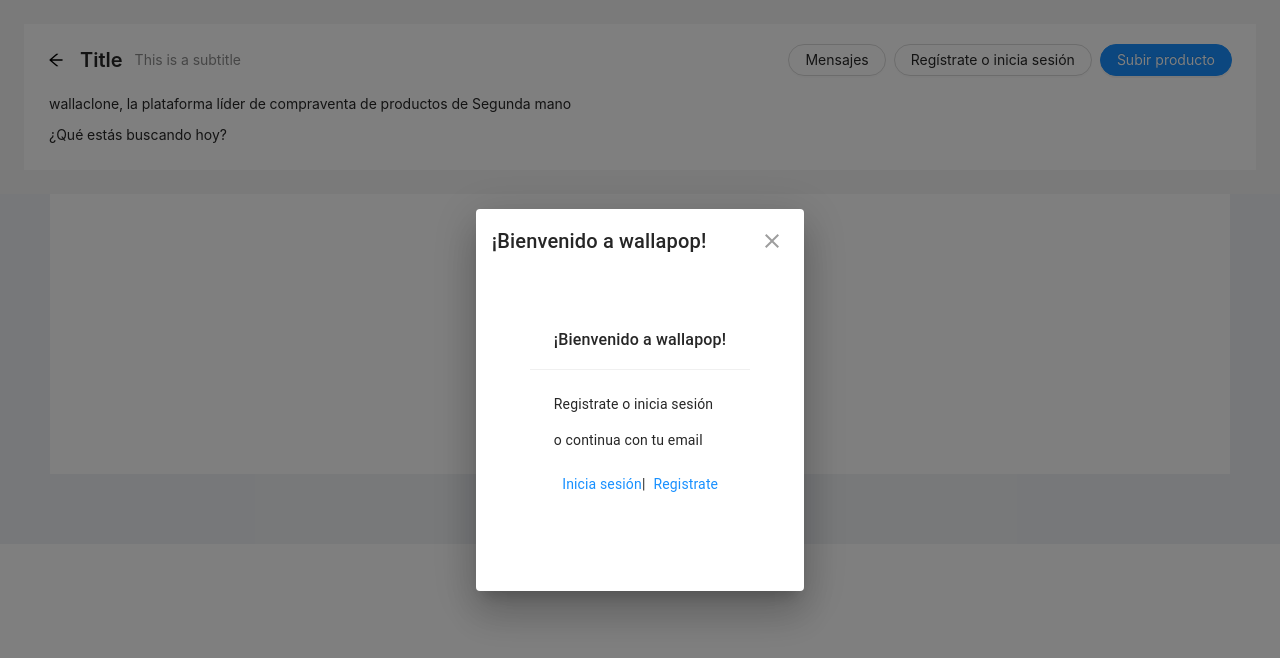
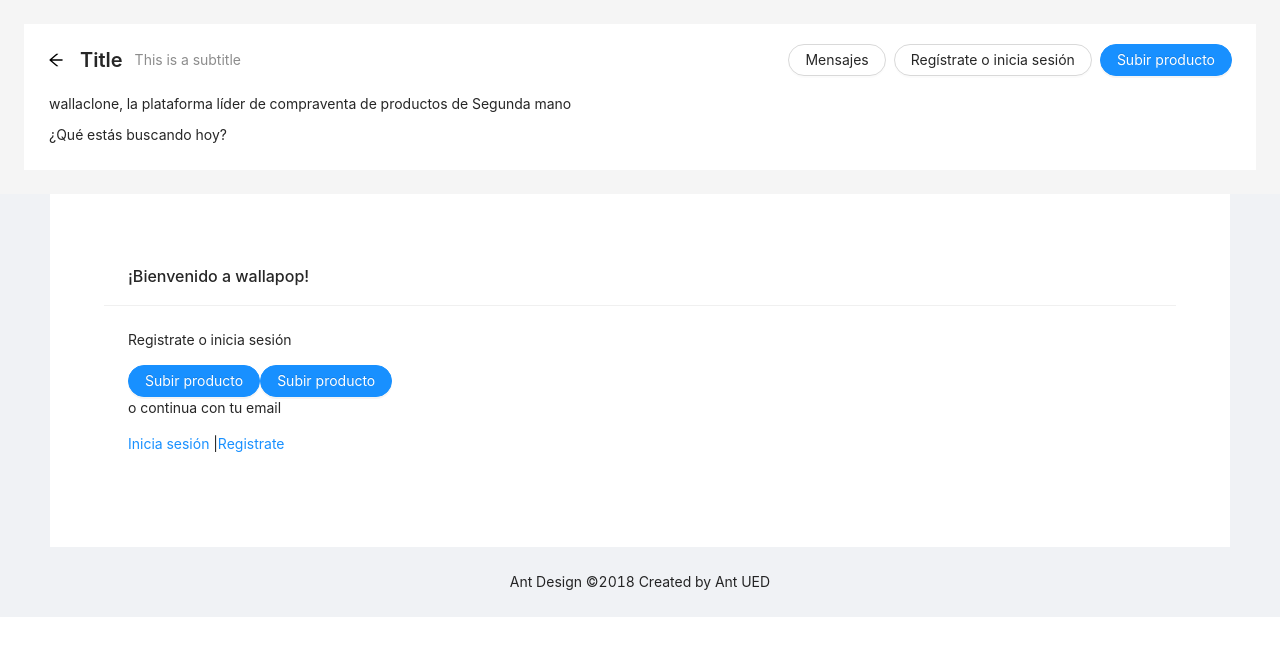
Before and after one commit to DrZuzzjen/frontend-final, a React (Create React App) app: page /signin_signup in a window 1280 px wide. Shown: the top 658 px of the page. Built offline with nearby package versions, Linux system fonts and the light colour scheme.

Commit message:
ajustes en el signin

```diff
--- a/package.json
+++ b/package.json
@@ -13,6 +13,7 @@
     "react": "^17.0.1",
     "react-dom": "^17.0.1",
     "react-redux": "^7.2.2",
+    "react-responsive-modal": "^6.0.1",
     "react-router-dom": "^5.2.0",
     "react-scripts": "4.0.3",
     "redux": "^4.0.5",
--- a/src/API/client.js
+++ b/src/API/client.js
@@ -93,3 +93,7 @@ export default client;
 		<Menu.Item key='3'>nav 3</Menu.Item>
 	</Menu>
 </PageHeader>;
+
+{
+	open === true && <Signup />;
+}
--- a/src/componentes/auth/Signin.js
+++ b/src/componentes/auth/Signin.js
@@ -4,9 +4,9 @@ import {
 	Input,
 	Typography,
 	Button,
-	Checkbox,
 	Card
 } from 'antd';
+import { useHistory } from 'react-router-dom';
 import { UserOutlined } from '@ant-design/icons';
 import auth from './../auth/auth-helper';
 import { Redirect } from 'react-router-dom';
@@ -14,10 +14,9 @@ import { signin } from '../../API/api-auth.js';
 import Icon from '@material-ui/core/Icon';
 import React, { useState } from 'react';
 import Dialog from '@material-ui/core/Dialog';
+import { Modal } from 'react-responsive-modal';
 import DialogActions from '@material-ui/core/DialogActions';
-import DialogContent from '@material-ui/core/DialogContent';
-import DialogContentText from '@material-ui/core/DialogContentText';
-import DialogTitle from '@material-ui/core/DialogTitle';
+
 import { Link } from 'react-router-dom';
 const tailLayout = {
 	wrapperCol: {
@@ -26,15 +25,21 @@ const tailLayout = {
 	}
 };
 
-export default function Signin(props) {
+const Signin = ({ data }) => {
+	const history = useHistory();
+
+	const [
+		open,
+		setOpen
+	] = React.useState(true);
+
 	const [
 		values,
 		setValues
 	] = useState({
 		email: '',
 		password: '',
-		error: '',
-		redirectToReferrer: false
+		error: ''
 	});
 
 	const couldSubmit = () => {
@@ -55,41 +60,30 @@ export default function Signin(props) {
 				auth.authenticate(data, () => {
 					setValues({
 						...values,
-						error: '',
-						redirectToReferrer: true
+						error: ''
 					});
+					setOpen(false);
 				});
+				history.push('/');
 			}
 		});
+	};
+
+	const handleClose = () => {
+		setOpen(false);
 	};
 
 	const handleChange = (name) => (event) => {
 		setValues({ ...values, [name]: event.target.value });
 	};
 
-	const { from } = props.location.state || {
-		from: {
-			pathname: '/'
-		}
-	};
-	const { redirectToReferrer } = values;
-	if (redirectToReferrer) {
-		return <Redirect to={from} />;
-	}
-
 	return (
 		<div className='site-card-border-less-wrapper'>
-			<Dialog
-				open='true'
-				disableBackdropClick={true}
-				titleStyle={
-					({ textAlign: 'center' }, { padding: 30 })
-				}>
+			<Modal open={open} onClose={handleClose}>
 				<Card
 					title='¡Bienvenido de nuevo!'
 					bordered={false}
 					style={({ width: 300 }, { padding: 30 })}>
-					<p>
 					<Form>
 						<Form.Item
 							id='email'
@@ -133,14 +127,14 @@ export default function Signin(props) {
 							</Button>
 						</Form.Item>
 					</Form>
-					</p>
-					<DialogActions>
+
 					<Link to='/signin'>Recuperar contraseña </Link>
 					{` |`}
 					<Link to='/signup'>Registrate</Link>
-					</DialogActions>
 				</Card>
-			</Dialog>
+			</Modal>
 		</div>
 	);
-}
+};
+
+export default Signin;
--- a/src/componentes/auth/SigninSignup.js
+++ b/src/componentes/auth/SigninSignup.js
@@ -1,96 +1,30 @@
 import React from 'react';
+import { Button, Card } from 'antd';
+import { Link } from 'react-router-dom';
 import '../layout/Card.css';
-import { Card } from 'antd';
-import { withStyles } from '@material-ui/core/styles';
-import TextField from '@material-ui/core/TextField';
-import Icon from '@material-ui/core/Icon';
-import MuiDialogTitle from '@material-ui/core/DialogTitle';
-import MuiDialogContent from '@material-ui/core/DialogContent';
-import MuiDialogActions from '@material-ui/core/DialogActions';
-import IconButton from '@material-ui/core/IconButton';
-import CloseIcon from '@material-ui/icons/Close';
-import Typography from '@material-ui/core/Typography';
-import Dialog from '@material-ui/core/Dialog';
-import DialogActions from '@material-ui/core/DialogActions';
-import DialogContent from '@material-ui/core/DialogContent';
-import DialogContentText from '@material-ui/core/DialogContentText';
-
-import { Link } from 'react-router-dom';
-
-const styles = (theme) => ({
-	root: {
-		margin: 0,
-		padding: theme.spacing(2)
-	},
-	closeButton: {
-		position: 'absolute',
-		right: theme.spacing(1),
-		top: theme.spacing(1),
-		color: theme.palette.grey[500]
-	}
-});
-
-const DialogTitle = withStyles(styles)((props) => {
-	const { children, classes, onClose, ...other } = props;
-	return (
-		<MuiDialogTitle
-			disableTypography
-			className={classes.root}
-			{...other}>
-			<Typography variant='h6'>{children}</Typography>
-			{
-				onClose ? <IconButton
-					aria-label='close'
-					className={classes.closeButton}
-					onClick={onClose}>
-					<CloseIcon />
-				</IconButton> :
-				null}
-		</MuiDialogTitle>
-	);
-});
 
 export default function SigninSignup() {
-	const [
-		open,
-		setOpen
-	] = React.useState(true);
-
-	const handleClose = () => {
-		setOpen(false);
-	};
-
 	return (
 		<div>
-			<Dialog
-				onClose={handleClose}
-				open={open}
-				disableBackdropClick={true}
-				titleStyle={
-					({ textAlign: 'center' }, { padding: 30 })
-				}>
-				<DialogTitle onClose={handleClose}>
-					¡Bienvenido a wallapop!
-				</DialogTitle>
-				<DialogContent>
-					<DialogContentText>
 			<Card
 				title='¡Bienvenido a wallapop!'
 				bordered={false}
 				style={({ width: 300 }, { padding: 30 })}>
 				<p>Registrate o inicia sesión</p>
+
+				<Button shape='round' key='1' type='primary'>
+					Subir producto
+				</Button>
+				<Button shape='round' key='1' type='primary'>
+					Subir producto
+				</Button>
 				<p>o continua con tu email</p>
 				<p>
-								<DialogActions>
 					<Link to='/signin'>Inicia sesión </Link>
 					{`|`}
 					<Link to='/signup'>Registrate</Link>
-								</DialogActions>
 				</p>
 			</Card>
-					</DialogContentText>
-				</DialogContent>
-			</Dialog>
 		</div>
 	);
 }
--- a/src/componentes/layout/Header.js
+++ b/src/componentes/layout/Header.js
@@ -1,70 +1,20 @@
 import React from 'react';
-import { Card } from 'antd';
-import { withStyles } from '@material-ui/core/styles';
-import Dialog from '@material-ui/core/Dialog';
-import MuiDialogTitle from '@material-ui/core/DialogTitle';
-import MuiDialogContent from '@material-ui/core/DialogContent';
-import MuiDialogActions from '@material-ui/core/DialogActions';
-import IconButton from '@material-ui/core/IconButton';
-import CloseIcon from '@material-ui/icons/Close';
-import Typography from '@material-ui/core/Typography';
+import { Descriptions, PageHeader, Button } from 'antd';
 
-import { Descriptions, PageHeader, Button } from 'antd';
+import ReactDOM from 'react-dom';
+import 'react-responsive-modal/styles.css';
+import { Modal } from 'react-responsive-modal';
+import SigninSignup from '../auth/SigninSignup';
+import Signin from '../auth/Signin';
+import Signup from '../user/Signup';
 import 'antd/dist/antd.css';
 import './Base.css';
-import { Link, withRouter } from 'react-router-dom';
 
 const isActive = (history, path) => {
 	if (history.location.pathname == path)
 		return { color: '#000000' };
 	else return { color: '#000000' };
 };
-
-const styles = (theme) => ({
-	root: {
-		margin: 0,
-		padding: theme.spacing(2)
-	},
-	closeButton: {
-		position: 'absolute',
-		right: theme.spacing(1),
-		top: theme.spacing(1),
-		color: theme.palette.grey[500]
-	}
-});
-
-const DialogTitle = withStyles(styles)((props) => {
-	const { children, classes, onClose, ...other } = props;
-	return (
-		<MuiDialogTitle
-			disableTypography
-			className={classes.root}
-			{...other}>
-			<Typography variant='h6'>{children}</Typography>
-			{
-				onClose ? <IconButton
-					aria-label='close'
-					className={classes.closeButton}
-					onClick={onClose}>
-					<CloseIcon />
-				</IconButton> :
-				null}
-		</MuiDialogTitle>
-	);
-});
-
-const DialogContent = withStyles((theme) => ({
-	root: {
-		padding: theme.spacing(2)
-	}
-}))(MuiDialogContent);
-
-const DialogActions = withStyles((theme) => ({
-	root: {
-		margin: 0,
-		padding: theme.spacing(1)
-	}
-}))(MuiDialogActions);
 
 export default function Header() {
 	const [
@@ -75,6 +25,7 @@ export default function Header() {
 	const handleClickOpen = () => {
 		setOpen(true);
 	};
+
 	const handleClose = () => {
 		setOpen(false);
 	};
@@ -90,7 +41,6 @@ export default function Header() {
 					<Button shape='round' key='3'>
 						Mensajes
 					</Button>,
-
 					<Button
 						shape='round'
 						key='2'
@@ -111,47 +61,8 @@ export default function Header() {
 					</Descriptions.Item>
 				</Descriptions>
 			</PageHeader>
-			<Dialog
-				onClose={handleClose}
-				aria-labelledby='customized-dialog-title'
-				open={open}>
-				<DialogTitle
-					id='customized-dialog-title'
-					onClose={handleClose}>
-					¡Bienvenido a wallapop!
-				</DialogTitle>
-				<DialogContent dividers>
-					<Card
-						title='¡Bienvenido a wallapop!'
-						bordered={false}
-						style={({ width: 300 }, { padding: 30 })}>
-						<p>Registrate o inicia sesión</p>
 
-						<Button shape='round' key='1' type='primary'>
-							Subir producto
-						</Button>
-						<Button shape='round' key='1' type='primary'>
-							Subir producto
-						</Button>
-						<p>o continua con tu email</p>
-						<p>
-							<DialogActions>
-								<Link to='/signin'>Inicia sesión </Link>
-								{`|`}
-								<Link to='/signup'>Registrate</Link>
-							</DialogActions>
-						</p>
-					</Card>
-				</DialogContent>
-				<DialogActions>
-					<Button
-						autoFocus
-						onClick={handleClose}
-						color='primary'>
-						Save changes
-					</Button>
-				</DialogActions>
-			</Dialog>
+			{open === true && <Signup data={open} />}
 		</div>
 	);
 }
--- a/src/componentes/user/Signup.js
+++ b/src/componentes/user/Signup.js
@@ -13,8 +13,6 @@ import DialogActions from '@material-ui/core/DialogActions';
 import DialogContent from '@material-ui/core/DialogContent';
 import DialogContentText from '@material-ui/core/DialogContentText';
 import MuiDialogTitle from '@material-ui/core/DialogTitle';
-import MuiDialogContent from '@material-ui/core/DialogContent';
-import MuiDialogActions from '@material-ui/core/DialogActions';
 import IconButton from '@material-ui/core/IconButton';
 import CloseIcon from '@material-ui/icons/Close';
 import Typography from '@material-ui/core/Typography';
@@ -78,7 +76,6 @@ export default function Signup({ history }) {
 	] = React.useState(true);
 
 	const handleClose = () => {
-		history.push('/');
 		setOpen(false);
 	};
 
@@ -107,23 +104,10 @@ export default function Signup({ history }) {
 	};
 	return (
 		<div>
-			<Dialog
-				onClose={handleClose}
-				open={open}
-				disableBackdropClick={true}
-				titleStyle={
-					({ textAlign: 'center' }, { padding: 30 })
-				}>
-				<DialogTitle
-					id='customized-dialog-title'
-					onClose={handleClose}>
-					Modal title
-				</DialogTitle>
 			<Card
 				title='Regístrate en wallapop'
 				bordered={false}
 				style={({ width: 300 }, { padding: 30 })}>
-					<p>
 				<Form.Item
 					id='name'
 					value={values.name}
@@ -175,7 +159,6 @@ export default function Signup({ history }) {
 					</Button>
 					<Link to='/signin'>Inicia sesión </Link>
 				</Form.Item>
-					</p>
 			</Card>
 
 			<Dialog
@@ -198,7 +181,6 @@ export default function Signup({ history }) {
 					</Link>
 				</DialogActions>
 			</Dialog>
-			</Dialog>
 		</div>
 	);
 }
```
Also changed, not shown: 1 other file (tests, documents, lock files or other folders). Lines whose indentation alone changed are shown as unchanged.
